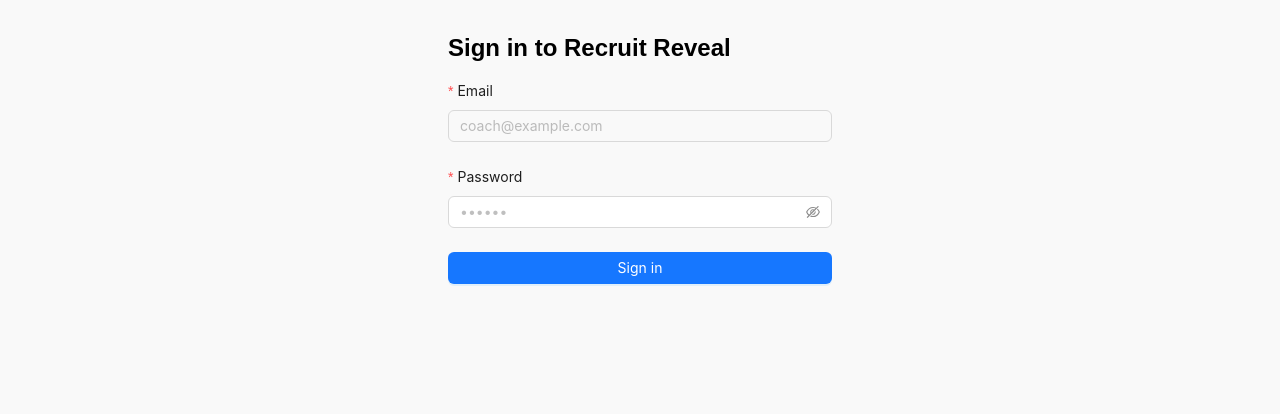
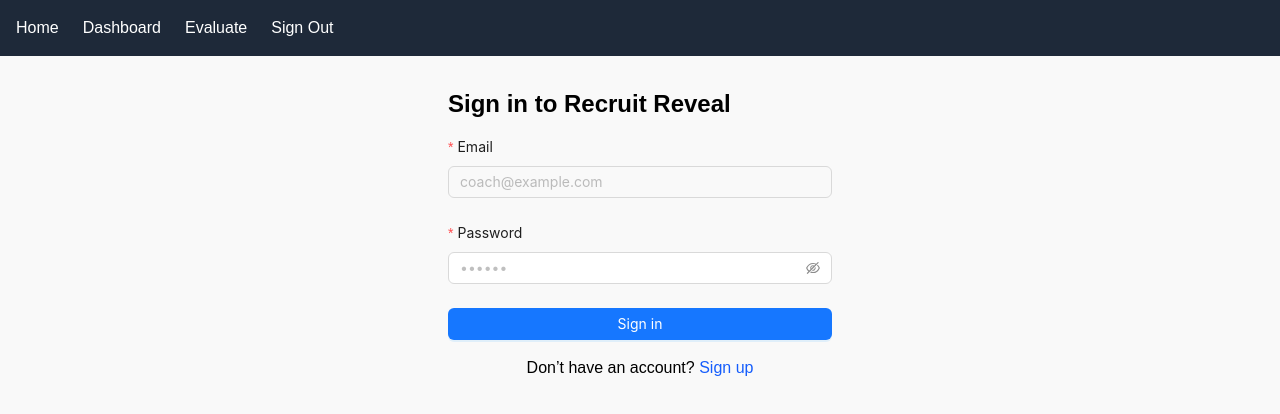
Before and after one commit to DrakeDamon/recruit-reveal-poc, a Next.js app in the folder recruit-reveal-frontend-next/: page /auth/login in a window 1280 px wide. Shown: the top 414 px of the page. Built offline with nearby package versions, Linux system fonts and the light colour scheme; no server answers; sample sign-in values are in the browser's storage.

Commit message:
created login and sign up and navbar

```diff
--- /dev/null
+++ b/recruit-reveal-frontend-next/lib/auth.ts
@@ -0,0 +1,49 @@
+import { NextAuthOptions } from 'next-auth';
+import CredentialsProvider from 'next-auth/providers/credentials';
+import bcrypt from 'bcrypt';
+import { prisma } from './prisma';
+
+export const authOptions: NextAuthOptions = {
+  session: { strategy: 'jwt' },
+  providers: [
+    CredentialsProvider({
+      id: 'credentials',
+      name: 'Email & Password',
+      credentials: {
+        email: { label: 'Email', type: 'text', placeholder: 'you@example.com' },
+        password: { label: 'Password', type: 'password' },
+      },
+      authorize: async (credentials) => {
+        if (!credentials?.email || !credentials.password) {
+          return null;
+        }
+        const user = await prisma.user.findUnique({
+          where: { email: credentials.email },
+        });
+        if (!user) {
+          return null;
+        }
+        const isValid = await bcrypt.compare(
+          credentials.password,
+          user.password_hash
+        );
+        if (!isValid) {
+          return null;
+        }
+        return { id: user.id.toString(), email: user.email };
+      },
+    }),
+  ],
+  callbacks: {
+    jwt: async ({ token, user }) => {
+      if (user?.id) token.id = user.id;
+      return token;
+    },
+    session: async ({ session, token }) => {
+      if (session.user) {
+        session.user.id = token.id as string;
+      }
+      return session;
+    },
+  },
+};
--- a/recruit-reveal-frontend-next/package.json
+++ b/recruit-reveal-frontend-next/package.json
@@ -35,6 +35,11 @@
     "eslint": "^9",
     "eslint-config-next": "15.4.2",
     "tailwindcss": "^4",
+    "ts-node": "^10.9.2",
+    "tsx": "^4.20.3",
     "typescript": "^5"
+  },
+  "prisma": {
+    "seed": "tsx prisma/seed.ts"
   }
 }
--- /dev/null
+++ b/recruit-reveal-frontend-next/prisma/seed.ts
@@ -0,0 +1,29 @@
+// prisma/seed.ts
+import { PrismaClient } from '@prisma/client';
+import bcrypt from 'bcrypt';
+
+const prisma = new PrismaClient();
+
+async function main() {
+  const passwordHash = await bcrypt.hash('MyTestPass123', 10);
+
+  await prisma.user.upsert({
+    where: { email: 'test@example.com' },
+    update: {},
+    create: {
+      email: 'test@example.com',
+      password_hash: passwordHash,
+    },
+  });
+
+  console.log('✅ Seeded test user: test@example.com / MyTestPass123');
+}
+
+main()
+  .catch((e) => {
+    console.error(e);
+    process.exit(1);
+  })
+  .finally(async () => {
+    await prisma.$disconnect();
+  });
--- /dev/null
+++ b/recruit-reveal-frontend-next/src/app/api/auth/[...nextauth]/register.ts
@@ -0,0 +1,51 @@
+// src/app/api/auth/register/route.ts
+
+import { NextResponse } from 'next/server';
+import bcrypt from 'bcrypt';
+import { prisma } from '../../../../../lib/prisma';
+
+export async function POST(request: Request) {
+  // 1. Read raw text so we can inspect it
+  const raw = await request.text();
+  console.log('[register] raw request body:', raw);
+
+  // 2. Parse JSON manually to catch any errors
+  let data: { email?: string; password?: string };
+  try {
+    data = JSON.parse(raw);
+  } catch (err) {
+    console.error('[register] JSON parse error:', err);
+    return NextResponse.json({ error: 'Invalid JSON' }, { status: 400 });
+  }
+  console.log('[register] parsed JSON:', data);
+
+  const { email, password } = data;
+  if (!email || !password) {
+    console.log('[register] missing email or password');
+    return NextResponse.json(
+      { error: 'Email and password are required' },
+      { status: 400 }
+    );
+  }
+
+  try {
+    // 3. Check for existing user
+    const existing = await prisma.user.findUnique({ where: { email } });
+    console.log('[register] existing user lookup:', existing);
+    if (existing) {
+      return NextResponse.json({ error: 'User already exists' }, { status: 409 });
+    }
+
+    // 4. Hash & create
+    const hashed = await bcrypt.hash(password, 10);
+    const user = await prisma.user.create({
+      data: { email, password_hash: hashed },
+    });
+    console.log('[register] created user:', user.id);
+
+    return NextResponse.json({ ok: true });
+  } catch (err) {
+    console.error('[register] Server error:', err);
+    return NextResponse.json({ error: 'Server error' }, { status: 500 });
+  }
+}
--- a/recruit-reveal-frontend-next/src/app/api/auth/[...nextauth]/route.ts
+++ b/recruit-reveal-frontend-next/src/app/api/auth/[...nextauth]/route.ts
@@ -1,29 +1,8 @@
-// src/app/api/auth/register/route.ts
-import { NextResponse } from 'next/server';
-import bcrypt from 'bcrypt';
-import { prisma } from '../../../../../lib/prisma'; // Adjust the import path as necessary
+// src/app/api/auth/[...nextauth]/route.ts
 
-export async function POST(request: Request) {
-  const { email, password } = await request.json();
+import NextAuth from 'next-auth';
+import { authOptions } from '../../../../../lib/auth';
 
-  if (!email || !password) {
-    return NextResponse.json({ error: 'Email and password are required' }, { status: 400 });
-  }
+const handler = NextAuth(authOptions);
 
-  try {
-    // Check if user already exists
-    const existing = await prisma.user.findUnique({ where: { email } });
-    if (existing) {
-      return NextResponse.json({ error: 'User already exists' }, { status: 409 });
-    }
-
-    const hashed = await bcrypt.hash(password, 10);
-    const user = await prisma.user.create({
-      data: { email, password_hash: hashed },
-    });
-
-    return NextResponse.json({ ok: true });
-  } catch (err) {
-    return NextResponse.json({ error: 'Server error' }, { status: 500 });
-  }
-}
+export { handler as GET, handler as POST, authOptions };
--- a/recruit-reveal-frontend-next/src/app/auth/login/page.tsx
+++ b/recruit-reveal-frontend-next/src/app/auth/login/page.tsx
@@ -5,6 +5,7 @@
 import { signIn } from 'next-auth/react';
 import { Button, Form, Input, message } from 'antd';
 import { useRouter } from 'next/navigation';
+import Link from 'next/link';
 
 export default function LoginPage() {
   const [loading, setLoading] = useState(false);
@@ -47,6 +48,17 @@
           Sign in
         </Button>
       </Form>
+
+      {/* Signup link */}
+      <p className="mt-4 text-center">
+        Don’t have an account?{' '}
+        <Link
+          href="/auth/signup"
+          className="text-blue-600 hover:underline"
+        >
+          Sign up
+        </Link>
+      </p>
     </div>
   );
 }
--- a/recruit-reveal-frontend-next/src/app/layout.tsx
+++ b/recruit-reveal-frontend-next/src/app/layout.tsx
@@ -1,36 +1,39 @@
-import type { Metadata } from "next";
-import { Geist, Geist_Mono } from "next/font/google";
-import "./globals.css";
-import { DarkModeProvider } from '@recruit/components/DarkModeContext'; // <-- Add this!
+// src/app/layout.tsx
+import type { Metadata } from 'next';
+import { Geist, Geist_Mono } from 'next/font/google';
+import './globals.css';
+import { Providers } from './providers';
+import { getServerSession } from 'next-auth';
+import { authOptions } from '../../lib/auth'; // Adjust the import path as necessary
+import { DarkModeProvider } from '@recruit/components/DarkModeContext';
+import Navbar from '../components/Navbar';
 
 const geistSans = Geist({
-  variable: "--font-geist-sans",
-  subsets: ["latin"],
+  variable: '--font-geist-sans',
+  subsets: ['latin'],
 });
-
 const geistMono = Geist_Mono({
-  variable: "--font-geist-mono",
-  subsets: ["latin"],
+  variable: '--font-geist-mono',
+  subsets: ['latin'],
 });
 
 export const metadata: Metadata = {
-  title: "Create Next App",
-  description: "Generated by create next app",
+  title: 'Recruit Reveal',
+  description: 'AI-driven HS recruiting platform',
 };
 
-export default function RootLayout({
-  children,
-}: Readonly<{
-  children: React.ReactNode;
-}>) {
+export default async function RootLayout({ children }: { children: React.ReactNode }) {
+  const session = await getServerSession(authOptions);
+
   return (
     <html lang="en">
-      <body
-        className={`${geistSans.variable} ${geistMono.variable} antialiased`}
-      >
-        <DarkModeProvider>
-          {children}
-        </DarkModeProvider>
+      <body className={`${geistSans.variable} ${geistMono.variable} antialiased`}>
+        <Providers session={session}>
+          <DarkModeProvider>
+            <Navbar />
+            <main>{children}</main>
+          </DarkModeProvider>
+        </Providers>
       </body>
     </html>
   );
--- /dev/null
+++ b/recruit-reveal-frontend-next/src/app/providers.tsx
@@ -0,0 +1,17 @@
+// src/app/providers.tsx
+'use client';
+
+import { SessionProvider } from 'next-auth/react';
+import { Session } from 'next-auth';
+import React from 'react';
+
+export function Providers({ children, session }: {
+  children: React.ReactNode;
+  session: Session | null;
+}) {
+  return (
+    <SessionProvider session={session}>
+      {children}
+    </SessionProvider>
+  );
+}
--- a/recruit-reveal-frontend-next/src/components/Navbar.tsx
+++ b/recruit-reveal-frontend-next/src/components/Navbar.tsx
@@ -0,0 +1,69 @@
+// src/components/Navbar.tsx
+'use client';
+
+import Link from 'next/link';
+import { useSession, signOut } from 'next-auth/react';
+import { useRouter } from 'next/navigation';
+
+export default function Navbar() {
+  const { data: session, status } = useSession();
+  const router = useRouter();
+
+  const handleSignOut = async () => {
+    await signOut({ callbackUrl: '/auth/login' });
+    router.refresh();  // ensure UI updates
+  };
+
+  return (
+    <nav className="bg-gray-800 text-white p-4">
+      <ul className="flex space-x-6">
+        <li>
+          <Link href="/" className="hover:underline">
+            Home
+          </Link>
+        </li>
+
+        {status === 'authenticated' && (
+          <>
+            <li>
+              <Link href="/dashboard" className="hover:underline">
+                Dashboard
+              </Link>
+            </li>
+            <li>
+              <Link href="/evaluate" className="hover:underline">
+                Evaluate
+              </Link>
+            </li>
+          </>
+        )}
+
+        {status === 'unauthenticated' && (
+          <>
+            <li>
+              <Link href="/auth/login" className="hover:underline">
+                Log In
+              </Link>
+            </li>
+            <li>
+              <Link href="/auth/signup" className="hover:underline">
+                Sign Up
+              </Link>
+            </li>
+          </>
+        )}
+
+        {status === 'authenticated' && (
+          <li>
+            <button
+              onClick={handleSignOut}
+              className="hover:underline focus:outline-none"
+            >
+              Sign Out
+            </button>
+          </li>
+        )}
+      </ul>
+    </nav>
+  );
+}
--- /dev/null
+++ b/recruit-reveal-frontend-next/src/types/next-auth.d.ts
@@ -0,0 +1,16 @@
+// src/types/next-auth.d.ts
+import NextAuth, { DefaultSession, DefaultUser } from 'next-auth';
+
+declare module 'next-auth' {
+  interface Session extends DefaultSession {
+    user: {
+      /** The returned session will now always include an `id`. */
+      id: string;
+    } & DefaultSession['user'];
+  }
+
+  // And if you ever refer to `User` directly:
+  interface User extends DefaultUser {
+    id: string;
+  }
+}
```
Also changed, not shown: 2 other files (tests, documents, lock files or other folders).
